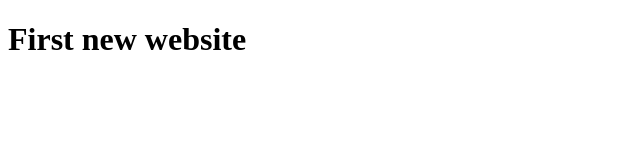
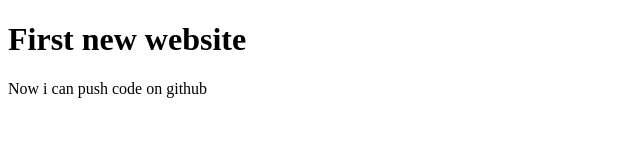
Before and after one commit to JannatulFerdous25/web-course1, a plain HTML site: page index.html in a window 1280 px wide. Shown: the whole page, without its empty margins (0-640 px from the left). Drawn offline with Linux system fonts and the light colour scheme.

```diff
--- a/index.html
+++ b/index.html
@@ -7,5 +7,6 @@
 </head>
 <body>
     <h1>First new website</h1>
+    <p>Now i can push code on github</p>
 </body>
 </html>
```
